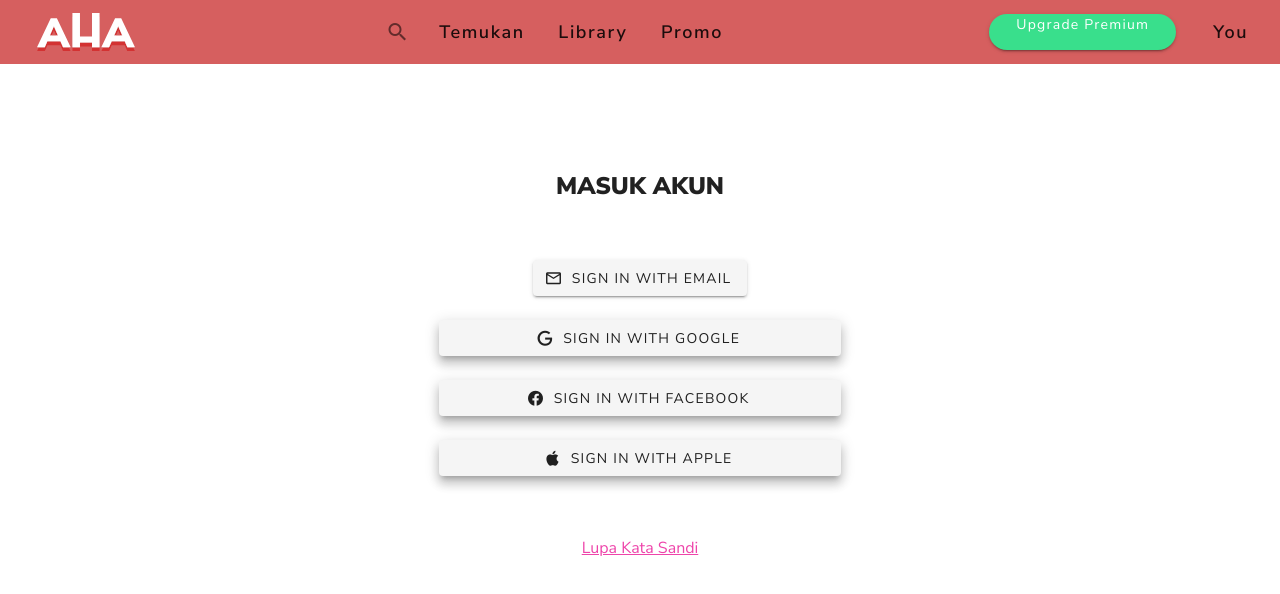
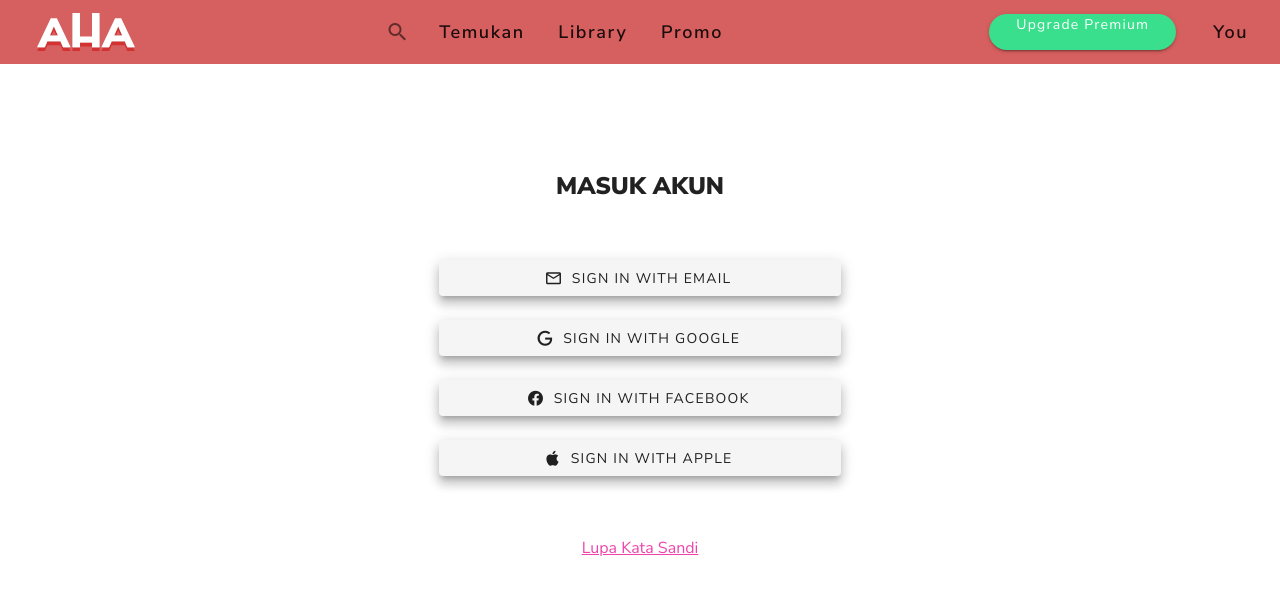
Before and after one commit to agungsuryo789/bookwave, a Vue app: page /login in a window 1280 px wide. Shown: the top 594 px of the page. Built offline with nearby package versions, Linux system fonts and the light colour scheme; a small style sheet from the web is missing.

Commit message:
email auth link

```diff
--- a/src/views/auth/Login.vue
+++ b/src/views/auth/Login.vue
@@ -14,15 +14,17 @@
 				<v-col class="mt-8" cols="12">
 					<v-row justify="center">
 						<v-col cols="6" md="4" align="center">
-							<router-link to="/login/email" tag="button" :elevation="8" style="width:100%;">
-								<v-btn><v-icon dark left>mdi-email-outline</v-icon>Sign in with Email</v-btn>
+							<router-link to="/login/email" tag="button" style="width:100%;">
+								<v-btn :elevation="8" block><v-icon dark left>mdi-email-outline</v-icon>Sign in with Email</v-btn>
 							</router-link>
 						</v-col>
 					</v-row>
 					<v-row justify="center">
 						<v-col cols="6" md="4" align="center">
+							<router-link to="/login/email" tag="button" :elevation="8" style="width:100%;">
 							<!-- <GoogleLogin :params="params" :renderParams="renderParams" :onSuccess="onSuccess"></GoogleLogin> -->
 							<v-btn :elevation="8" block><v-icon dark left>mdi-google</v-icon>Sign in with Google</v-btn>
+							</router-link>
 						</v-col>
 					</v-row>
 					<v-row justify="center">
```
